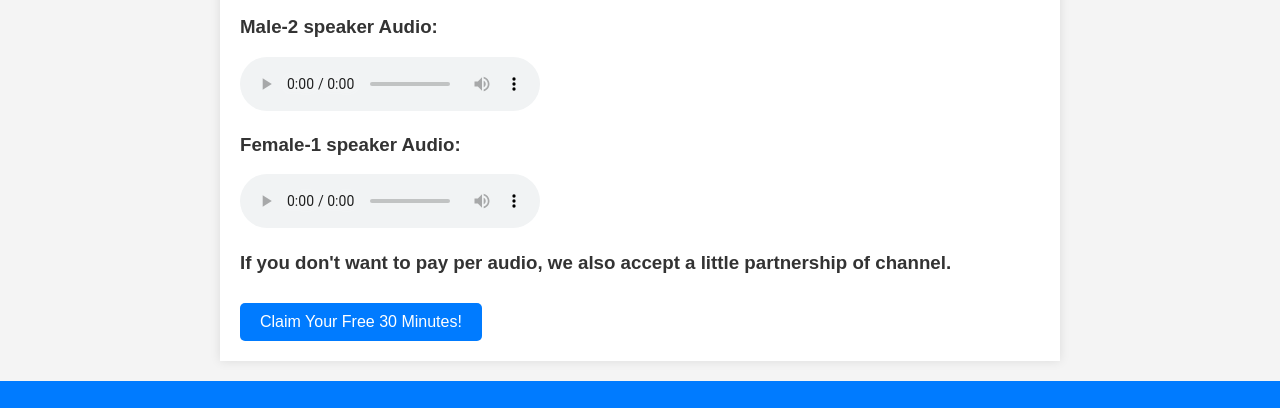
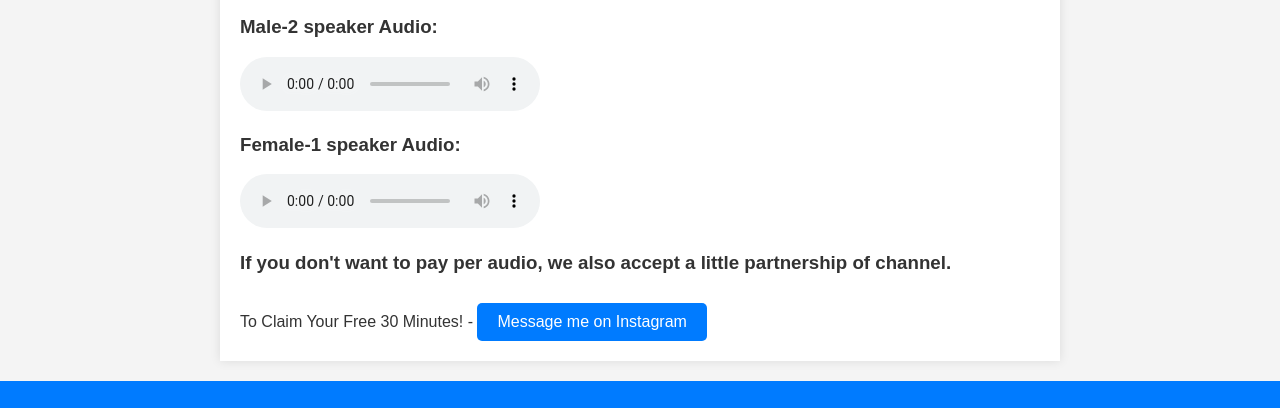
Before and after one commit to RashTeck/Telugu-TTS, a plain HTML site: page index.html in a window 1280 px wide. Shown: the part 788-1196 px from the top of the page. Drawn offline with Linux system fonts and the light colour scheme.

Commit message:
Update index.html

```diff
--- a/index.html
+++ b/index.html
@@ -135,7 +135,7 @@
     <h3>If you don't want to pay per audio, we also accept a little partnership of channel.</h3>
 
     <!-- <a href="#contact" class="cta-button">Claim Your Free 30 Minutes!</a> -->
-    <a href="https://www.instagram.com/rash7eck/" target="_blank" class="cta-button">Claim Your Free 30 Minutes!</a>
+    To Claim Your Free 30 Minutes! - <a href="https://www.instagram.com/rash7eck/" target="_blank" class="cta-button">Message me on Instagram</a>
   </div>
 
   <!-- Footer -->
```
